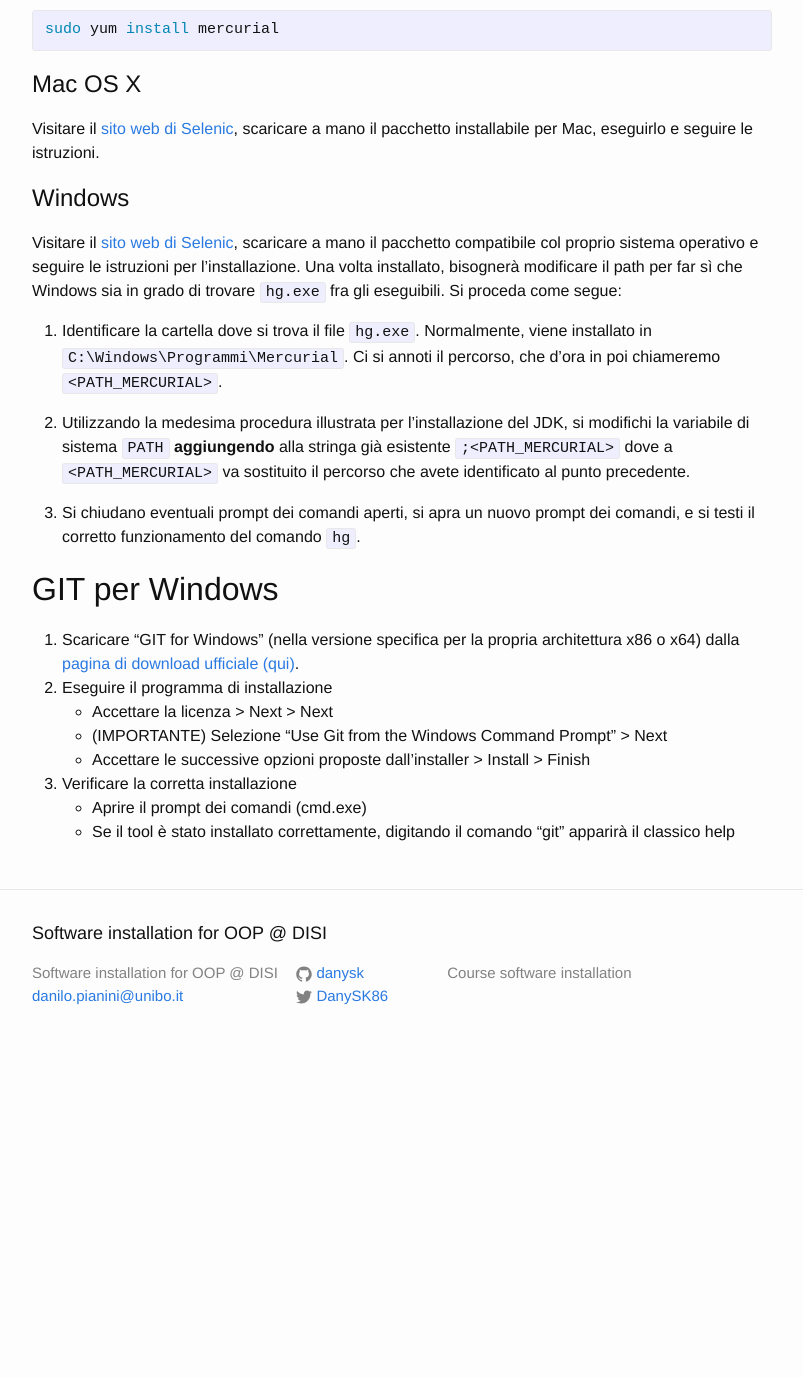
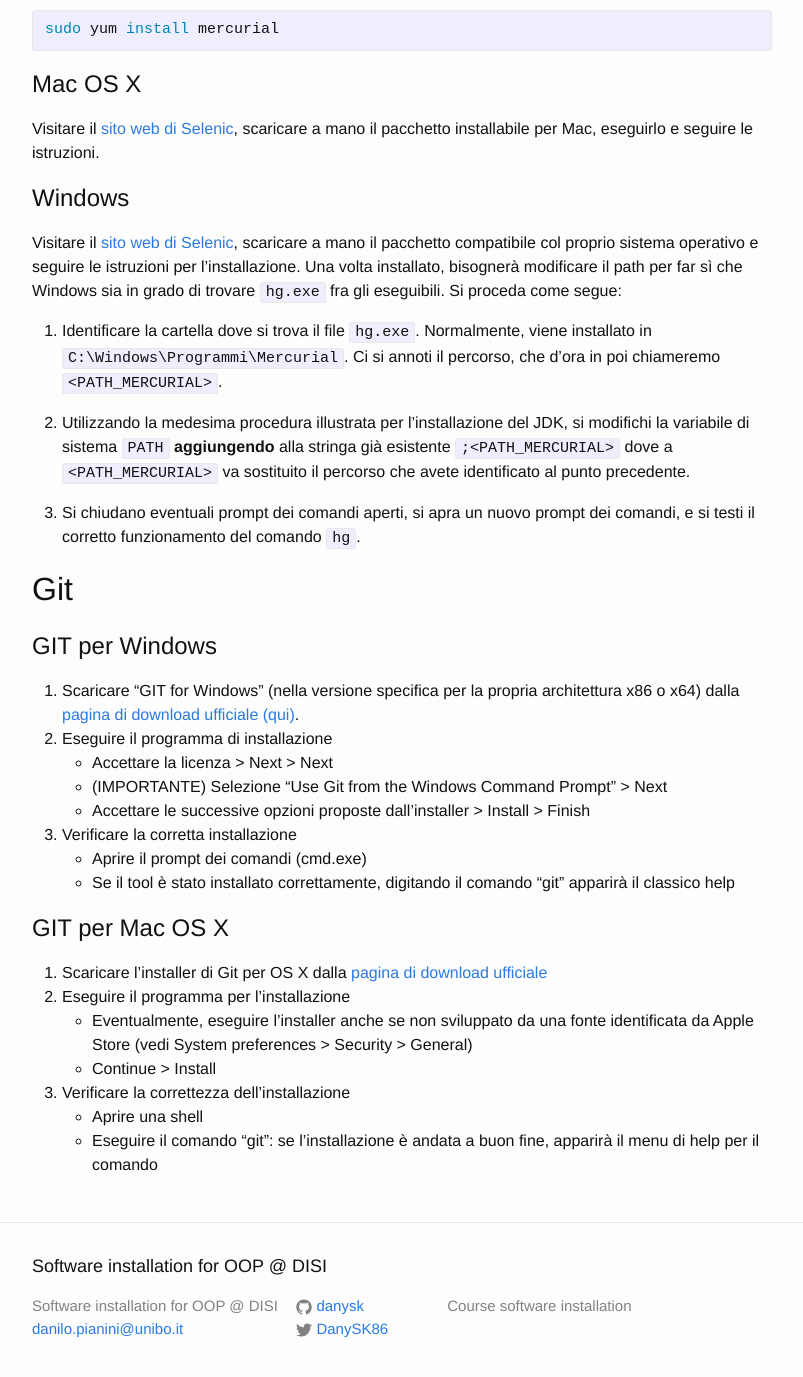
Before and after one commit to unibo-oop/software-installation, a Jekyll site: the page built from index.md, in a window 1280 px wide and 1400 px high, scrolled down 12150 px. Shown: the top 1377 px of the window, without its empty margins (238-1041 px from the left). Built offline with Jekyll 4.4.1, drawn with Linux system fonts in a browser that asks for light colours; before the commit the page ends 13217 px from its top, so only the background shows below that.

Commit message:
Added instructions for installing Git on MacOS X

```diff
--- a/index.md
+++ b/index.md
@@ -380,18 +380,30 @@ Si proceda come segue:
 
 3. Si chiudano eventuali prompt dei comandi aperti, si apra un nuovo prompt dei comandi, e si testi il corretto funzionamento del comando ``hg``.
 
-# GIT per Windows
+# Git
+
+## GIT per Windows
 1. Scaricare “GIT for Windows” (nella versione specifica per la propria architettura x86 o x64) dalla [pagina di download ufficiale (qui)][GIT-Windows Download].
 2. Eseguire il programma di installazione
-* Accettare la licenza > Next > Next
-* (IMPORTANTE) Selezione "Use Git from the Windows Command Prompt" > Next
-* Accettare le successive opzioni proposte dall'installer > Install > Finish
+    * Accettare la licenza > Next > Next
+    * (IMPORTANTE) Selezione "Use Git from the Windows Command Prompt" > Next
+    * Accettare le successive opzioni proposte dall'installer > Install > Finish
 3. Verificare la corretta installazione
-* Aprire il prompt dei comandi (cmd.exe)
-* Se il tool è stato installato correttamente, digitando il comando "git" apparirà il classico help
+    * Aprire il prompt dei comandi (cmd.exe)
+    * Se il tool è stato installato correttamente, digitando il comando "git" apparirà il classico help
+
+## GIT per Mac OS X
+1. Scaricare l'installer di Git per OS X dalla [pagina di download ufficiale][GIT-OSX Download]
+2. Eseguire il programma per l'installazione
+    * Eventualmente, eseguire l'installer anche se non sviluppato da una fonte identificata da Apple Store (vedi System preferences > Security > General)
+    * Continue > Install
+3. Verificare la correttezza dell'installazione
+    * Aprire una shell
+    * Eseguire il comando "git": se l'installazione è andata a buon fine, apparirà il menu di help per il comando
 
 
 [JDK download page]: http://www.oracle.com/technetwork/java/javase/downloads/jdk8-downloads-2133151.html
 [Mercurial download page]: https://www.mercurial-scm.org/downloads
 [Eclipse Download]: https://www.eclipse.org/downloads/
 [GIT-Windows Download]: https://git-for-windows.github.io/
+[GIT-OSX Download]: http://git-scm.com/download/mac
```
